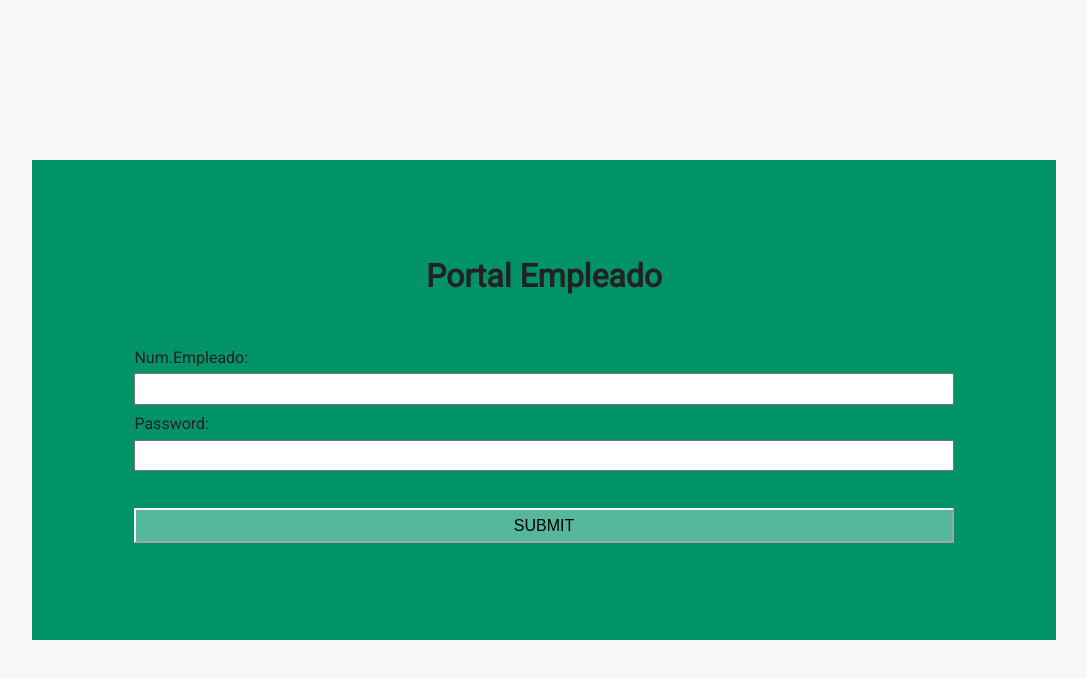
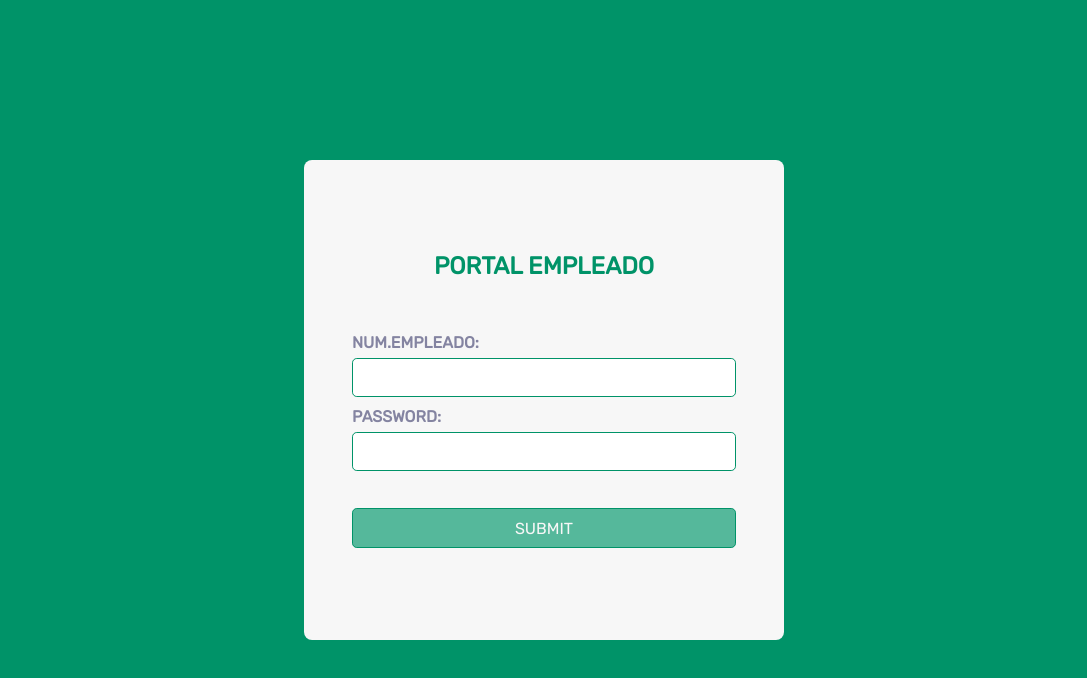
Before and after one commit to imarti01/Prueba-Front, a React (Vite) app: page /login in a window 1280 px wide. Shown: the top 678 px of the page, without its empty margins (96-1183 px from the left). Built offline with nearby package versions, Linux system fonts and the light colour scheme; no server answers.

Commit message:
change styles

```diff
--- a/src/index.scss
+++ b/src/index.scss
@@ -9,12 +9,13 @@
 
 body{
   background-color: $white-color;
-  color: $black-color;
-  font-family: $roboto;
+  color: $gray-color;
+  font-family: $rubik;
 }
 
 #root {
   padding: 0;
+  margin: 0;
 }
 
 @include scrollbar($green-color, $white-color)
--- a/src/scss/theme/_breakpoints.scss
+++ b/src/scss/theme/_breakpoints.scss
@@ -17,15 +17,3 @@
         @content;
     }
 }
-
-@mixin xl {
-    @media (min-width: #{$screen-xl-min}) {
-        @content;
-    }
-}
-
-@mixin custom($screen) {
-    @media (min-width: $screen) {
-        @content;
-    }
-}
--- a/src/scss/theme/_variables.scss
+++ b/src/scss/theme/_variables.scss
@@ -1,10 +1,10 @@
-@import url('https://fonts.googleapis.com/css2?family=Montserrat&family=Roboto&display=swap');
+@import url('https://fonts.googleapis.com/css2?family=Roboto&family=Rubik&display=swap');
 
 
 //FONTS
 
 $roboto: 'Roboto', sans-serif;
-$montserrat: 'Montserrat', sans-serif;
+$rubik: 'Rubik', sans-serif;
 
 //COLORS
 
@@ -13,10 +13,10 @@ $green2-color: #55b89b;
 $green-hover: #44b996;
 $white-color: #F7F7F7;
 $black-color: #222222;
+$gray-color: #8484A1;
 
 //BREAKPOINTS:
 
 $screen-sm-min: 576px;
 $screen-md-min: 768px;
 $screen-lg-min: 992px;
-$screen-xl-min: 1200px;
--- a/src/views/components/HomePage/CardCar/CardCar.scss
+++ b/src/views/components/HomePage/CardCar/CardCar.scss
@@ -6,10 +6,11 @@
     @include flexCol(center, center);
     padding: 1.5rem;
     margin: 1rem;
-    box-shadow: 2px 2px 5px $green-color;
+    border-radius: 1rem;
+        box-shadow: 1px 1px 10px $gray-color;
 
     &__input {
-        @include inputCheckbox($white-color, $black-color, $green2-color)
+        @include inputCheckbox($white-color, $green-color, $green2-color)
     }
 
     &__text {
--- a/src/views/components/HomePage/HeaderEmployee/HeaderEmployee.scss
+++ b/src/views/components/HomePage/HeaderEmployee/HeaderEmployee.scss
@@ -13,9 +13,10 @@
 
     &__info {
         width: 95%;
-        height: 6rem;
-        padding: 0.5rem;
-        box-shadow: 2px 2px 5px $green-color;
+        height: 6.5rem;
+        padding: 0.7rem 1.2rem;
+        border-radius: 1rem;
+        box-shadow: 1px 1px 10px $gray-color;
         @include flexCol("", space-between);
 
         @include sm {
@@ -23,11 +24,13 @@
         }
 
         h4 {
-            color: $green-hover;
+            color: $green-color;
+            font-family: $roboto;
             @include flexRow(center, space-between);
 
             span {
-                color: $black-color;
+                color: $gray-color;
+                font-weight: 400;
             }
         }
     }
--- a/src/views/components/HomePage/SearchInput/SearchInput.scss
+++ b/src/views/components/HomePage/SearchInput/SearchInput.scss
@@ -1,5 +1,6 @@
 @import "../../../../scss/styles/mixins";
 @import "../../../../scss/theme/variables";
+@import "../../../../scss/theme/breakpoints";
 
 
 .search-input {
@@ -8,13 +9,34 @@
    width: 100%;
    height: 4.5rem;
    padding: 0.7rem 1rem;
+   color: $green-color;
+
+   @include sm {
+      width: 30rem;
+      padding-left: 1.5rem;
+   }
+
+   @include md {
+      width: 25rem;
+      padding-left: 1.5rem;
+      position: absolute;
+      top: 4.3rem;
+      left: 1rem;
+   }
+
+   @include lg {
+      width: 30rem;
+   }
 
    &__input {
       width: 100%;
       font-size: 1rem;
       padding: 0.3rem;
       border: none;
-      border-bottom: 1px solid $black-color;
+      border-bottom: 1px solid $green-color;
       background-color: $white-color;
+      color: $gray-color;
+      outline: none;
+      font-family: $roboto;
    }
 }
--- a/src/views/components/LoginPage/FormLogin/FormLogin.jsx
+++ b/src/views/components/LoginPage/FormLogin/FormLogin.jsx
@@ -35,16 +35,16 @@ export const FormLogin = () => {
   return (
     <div className="form-login">
       <form className="form-login__form" onSubmit={handleSubmit}>
-        <h2 className="form-login__form--title">Portal Empleado</h2>
+        <h2 className="form-login__form--title">PORTAL EMPLEADO</h2>
         <InputElement
-          labelText="Num.Empleado"
+          labelText="NUM.EMPLEADO"
           type="text"
           name="numEmpleado"
           value={formLogin.numEmpleado}
           onChange={handleFormLogin}
         />
         <InputElement
-          labelText="Password"
+          labelText="PASSWORD"
           type="password"
           name="password"
           value={formLogin.password}
--- a/src/views/components/LoginPage/FormLogin/FormLogin.scss
+++ b/src/views/components/LoginPage/FormLogin/FormLogin.scss
@@ -1,32 +1,43 @@
 @import "../../../../scss/theme/variables";
 @import "../../../../scss/styles/mixins";
+@import "../../../../scss/theme/breakpoints";
 
 .form-login {
     @include flexCol(center, space-evenly);
-    width: 100%;
+    width: 100vw;
     min-height: 100vh;
     padding: 6rem 0rem;
+    background-color: $green-color;
 
     &__form {
 
         @include flexCol(center, center);
         width:80%;
         height: 60vh;
-        background-color: $green-color;
+        background-color: $white-color;
+        border-radius: 0.5rem;
+
+        @include sm {
+            width: 30rem;
+        }
+
 
         &--title {
-            font-size: 2rem;
             padding-bottom: 3rem;
+            color: $green-color;
         }
 
         &--button {
             width: 80%;
-            padding: 0.4rem;
+            padding: 0.6rem 0.3rem;
             margin-top: 2rem;
             cursor: pointer;
-            border-color: $white-color;
+            border: 1px solid $green-color;
             background-color: $green2-color;
             font-size: 1rem;
+            border-radius: 0.3rem;
+            color: $white-color;
+            font-family: $rubik;
 
             &:hover{
                 background-color: $green-hover;
--- a/src/views/components/LoginPage/InputElement/InputElement.scss
+++ b/src/views/components/LoginPage/InputElement/InputElement.scss
@@ -5,11 +5,15 @@
     @include flexCol(start, center);
     width: 80%;
     padding: 0.3rem 0rem;
+    font-weight: bold;
 
     &__input {
         margin-top: 0.4rem;
         width: 100%;
         font-size: 1rem;
-        padding: 0.3rem;
+        padding: 0.6rem 0.3rem;
+        border-radius: 0.3rem;
+        border: 1px solid $green-color;
+        color: $gray-color;
     }
 }
```
